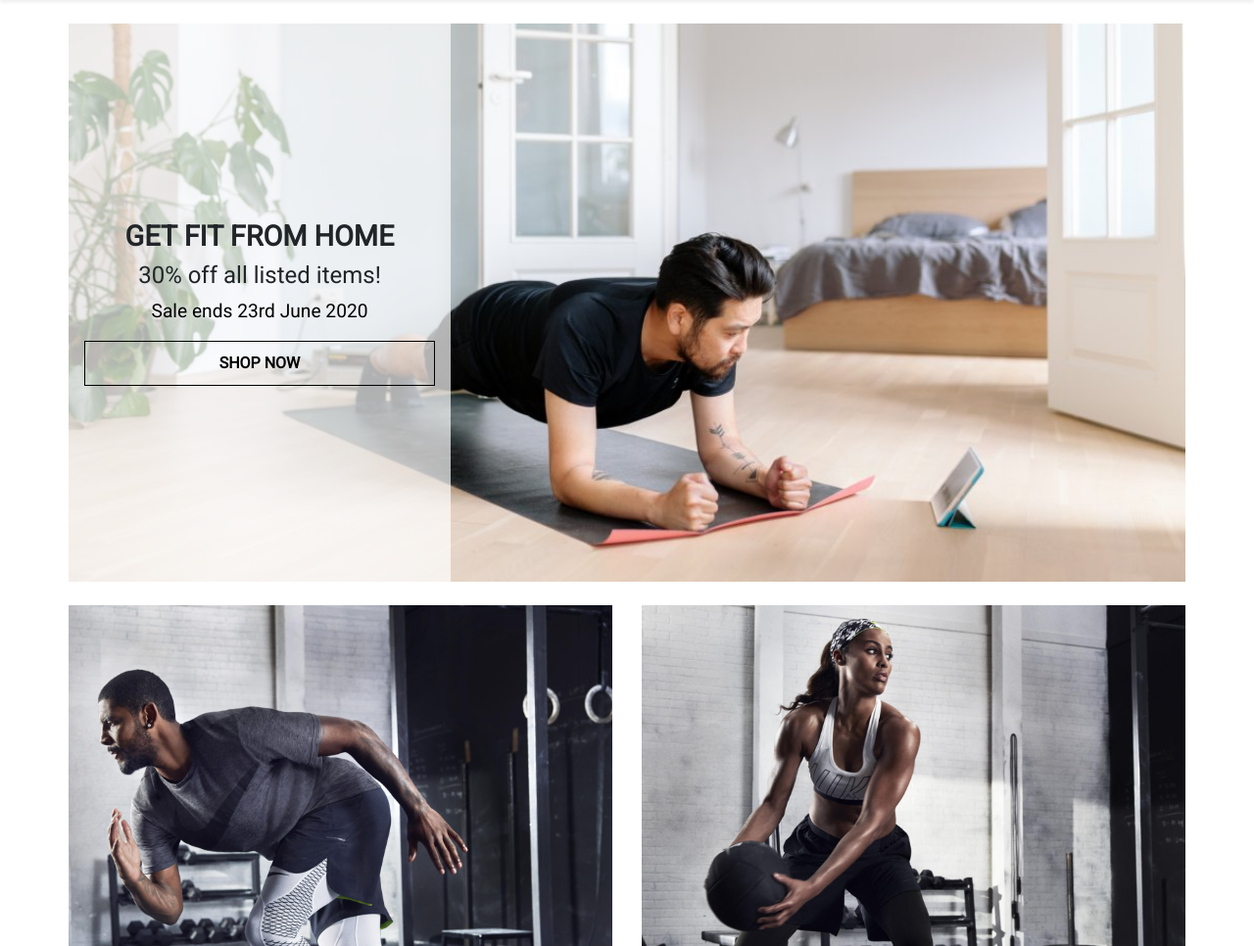
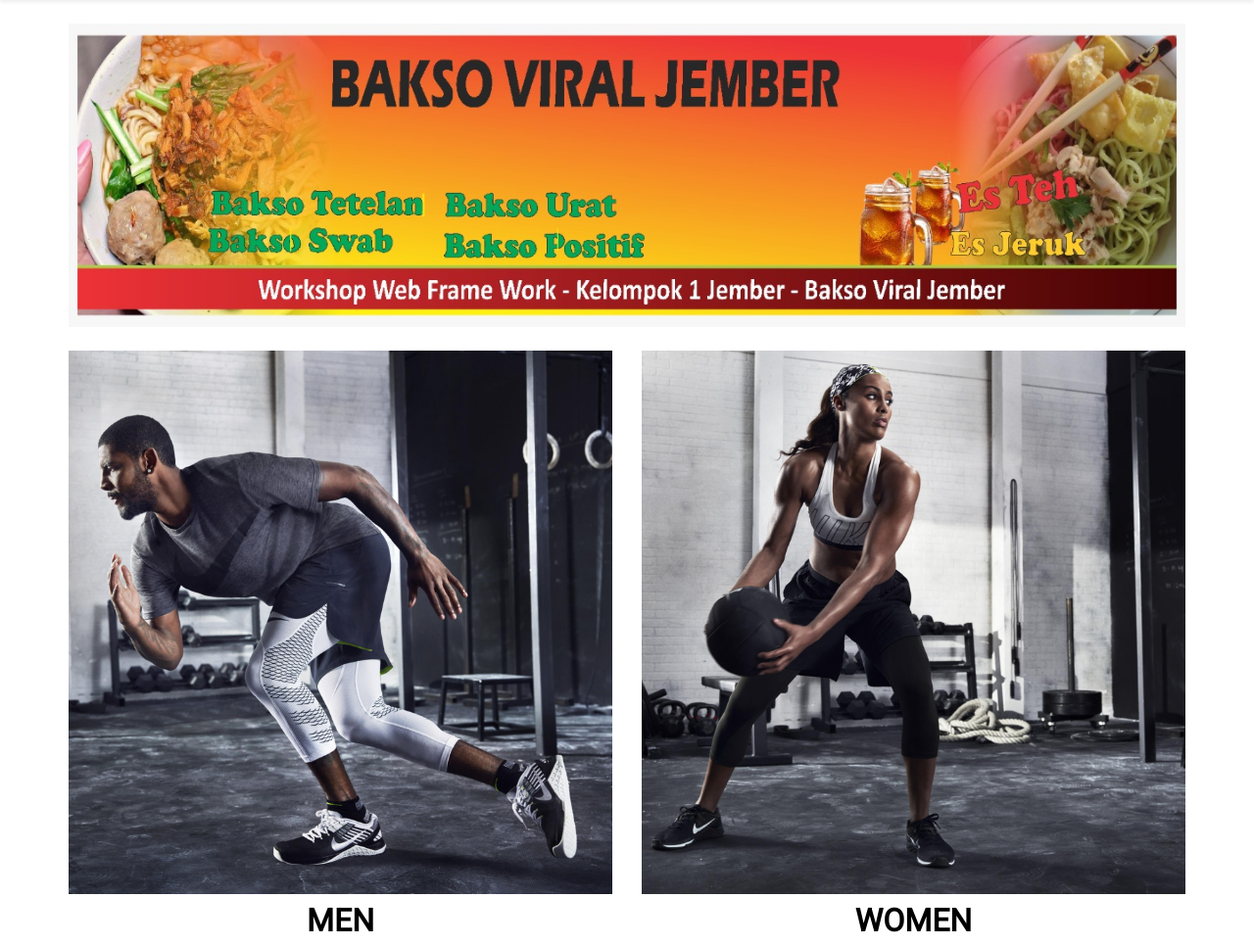
Before and after one commit to priska19/A_JBR_KELOMPOK1_WEB, a Laravel app: template therack-master/resources/views/home/index.blade.php in a window 1280 px wide. Shown: the part 76-1042 px from the top of the page at 98% size. Run offline with Laravel 8, Linux system fonts and the light colour scheme; the template is opened without the code that fills it: most values are stand-ins (such as "Sample title", 1, 10 or a date in 2020).

Commit message:
Tambah Banner 1

```diff
--- a/therack-master/resources/views/home/index.blade.php
+++ b/therack-master/resources/views/home/index.blade.php
@@ -16,16 +16,8 @@
     <div class="row">
       <div class="col-12 promowrap">
         <div class="row m-0 p-0">
-          <div class="col-4 promo-info h-100">
-            <div class="infowrapper d-flex flex-column h-100 justify-content-center">
-              <h2>GET FIT FROM HOME</h2>
-              <h4>30% off all listed items!</h4>
-              <p>Sale ends 23rd June 2020</p>
-              <a href="{{ route('product.index') }}" class="w-100 button">SHOP NOW</a>
-            </div>
-          </div>
         </div>
-        <img class="d-block w-100" src="{{ asset('photo/fitfromhome.jpg') }}" alt="">
+        <img class="d-block w-100" src="{{ asset('photo/bannerbakso.jpg') }}" alt="">
       </div>
     </div>
     <!-- GET FIT FROM HOME [E]-->
```
Also changed, not shown: therack-master/public/photo/bannerbakso.jpg (added).
